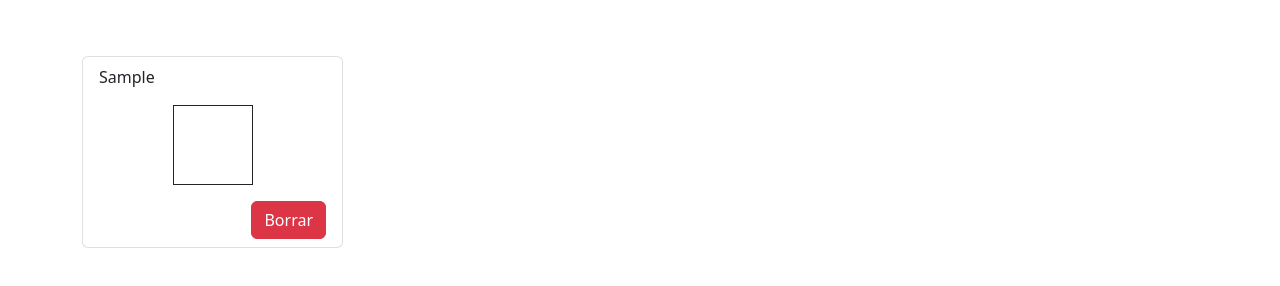
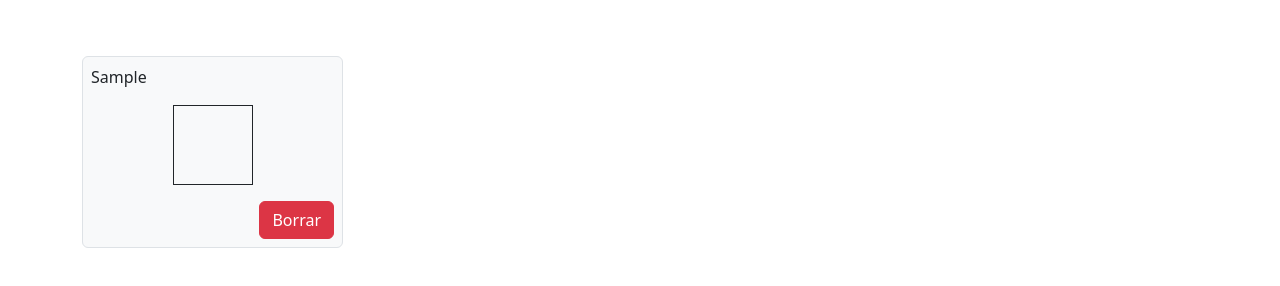
Before and after one commit to 22AGabriel/PaletaColores, a React (Create React App) app: page / in a window 1280 px wide. Both pictures are taken after typing "Sample" into the empty fields and a click on the button "Guardar". Shown: the part 280-566 px from the top of the page. Built offline with nearby package versions, Linux system fonts and the light colour scheme.

Commit message:
quité componentes de listgroup que no se usaban

```diff
--- a/src/components/ItemColor.jsx
+++ b/src/components/ItemColor.jsx
@@ -1,18 +1,18 @@
 import React from 'react';
-import { Button, ListGroup, Col } from 'react-bootstrap';
+import { Button, Col } from 'react-bootstrap';
 
 const ItemColor = ({nombreColor, borrarColor}) => {
     return (
-        <Col xs={6} md={4} lg={3} className="my-2 rounded">
-            <ListGroup.Item>
+        <Col xs={6} md={4} lg={3} className="my-2">
+            <div className='p-2 border rounded bg-light'>
                 {nombreColor}
                 <div className='my-3 d-flex justify-content-center'>
                     <div className='caja' style={{'background' : nombreColor }}></div>
                 </div>
                 <div className='d-flex justify-content-end'>
-                <Button variant="danger" onClick={() => borrarColor(nombreColor)}>Borrar</Button>
+                    <Button variant="danger" onClick={() => borrarColor(nombreColor)}>Borrar</Button>
                 </div>
-            </ListGroup.Item>
+            </div>
         </Col>
     );
 };
--- a/src/components/ListaColores.jsx
+++ b/src/components/ListaColores.jsx
@@ -1,16 +1,14 @@
 import React from 'react';
-import { ListGroup, Row } from 'react-bootstrap';
+import { Row } from 'react-bootstrap';
 import ItemColor from "./ItemColor"
 
 const ListaColores = ({arregloColores, borrarColor}) => {
     return (
-        <ListGroup className="my-5">
-            <Row>
-                {
-                    arregloColores.map((color, posicion) => <ItemColor key={posicion} nombreColor={color} borrarColor={borrarColor}></ItemColor>)
-                }
-            </Row>
-        </ListGroup>
+        <Row className="my-5">
+            {
+            arregloColores.map((color, posicion) => <ItemColor key={posicion} nombreColor={color} borrarColor={borrarColor}></ItemColor>)
+            }
+        </Row>
     );
 };
 
```
